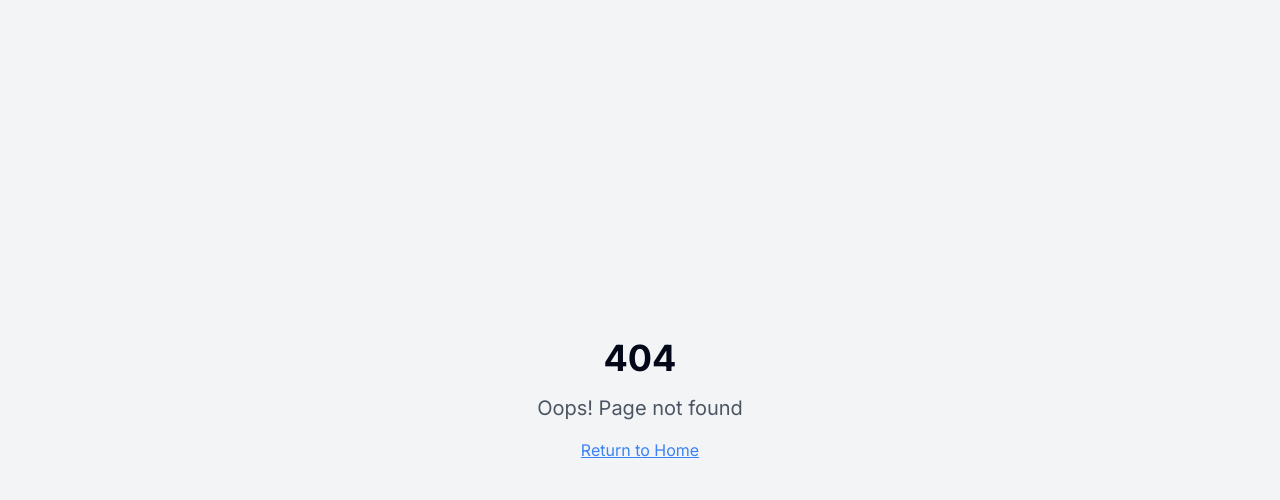
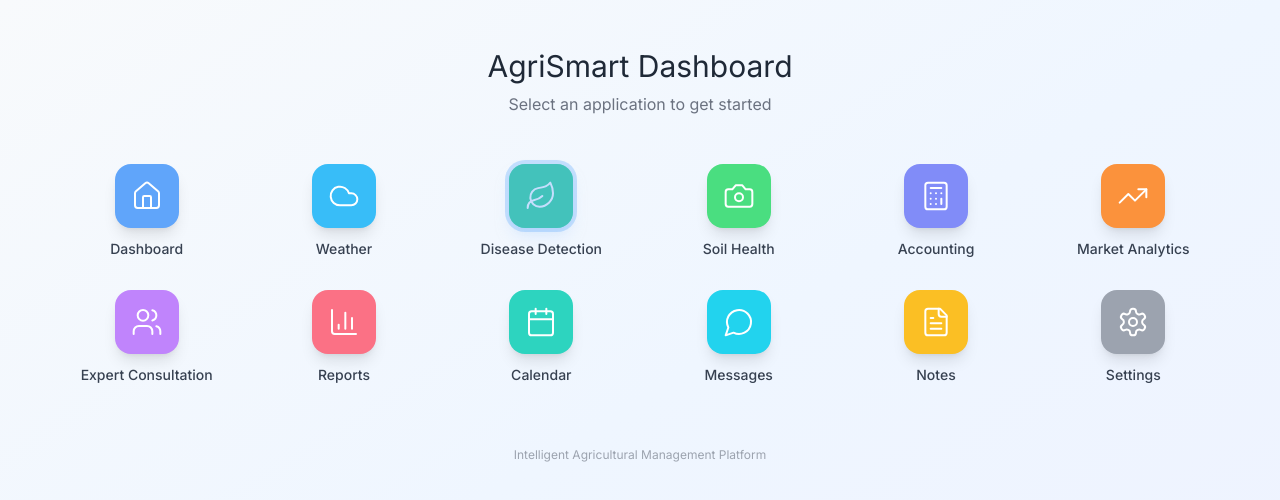
Before and after one commit to datavskl/farm-ai-compass, a React (Vite) app: page /homepage2 in a window 1280 px wide. Before the commit this address had no page. Shown: the top 500 px of the page. Built offline with nearby package versions, Linux system fonts and the light colour scheme.

Commit message:
Add new homepage design

```diff
--- a/src/App.tsx
+++ b/src/App.tsx
@@ -5,6 +5,7 @@ import { TooltipProvider } from "@/components/ui/tooltip";
 import { QueryClient, QueryClientProvider } from "@tanstack/react-query";
 import { BrowserRouter, Routes, Route, Navigate } from "react-router-dom";
 import Index from "./pages/Index";
+import Homepage2 from "./pages/Homepage2";
 import Dashboard from "./pages/Dashboard";
 import Profile from "./pages/Profile";
 import Weather from "./pages/Weather";
@@ -23,6 +24,7 @@ const App = () => (
       <BrowserRouter>
         <Routes>
           <Route path="/" element={<Index />} />
+          <Route path="/homepage2" element={<Homepage2 />} />
           <Route path="/dashboard" element={<Dashboard />} />
           <Route path="/profile" element={<Profile />} />
           <Route path="/weather" element={<Weather />} />
--- /dev/null
+++ b/src/pages/Homepage2.tsx
@@ -0,0 +1,180 @@
+import { useNavigate } from 'react-router-dom';
+import {
+  Cloud,
+  Leaf,
+  Camera,
+  Calculator,
+  TrendingUp,
+  Users,
+  Settings,
+  Home,
+  BarChart3,
+  MessageCircle,
+  Calendar,
+  FileText
+} from 'lucide-react';
+
+const Homepage2 = () => {
+  const navigate = useNavigate();
+
+  const appIcons = [
+    {
+      id: 'dashboard',
+      icon: Home,
+      label: 'Dashboard',
+      color: 'bg-blue-400',
+      route: '/dashboard',
+      isActive: false
+    },
+    {
+      id: 'weather',
+      icon: Cloud,
+      label: 'Weather',
+      color: 'bg-sky-400',
+      route: '/weather',
+      isActive: false
+    },
+    {
+      id: 'disease',
+      icon: Leaf,
+      label: 'Disease Detection',
+      color: 'bg-emerald-400',
+      route: '/disease-detection',
+      isActive: true // Highlighted as selected
+    },
+    {
+      id: 'soil',
+      icon: Camera,
+      label: 'Soil Health',
+      color: 'bg-green-400',
+      route: '/soil-health',
+      isActive: false
+    },
+    {
+      id: 'accounting',
+      icon: Calculator,
+      label: 'Accounting',
+      color: 'bg-indigo-400',
+      route: '/accounting',
+      isActive: false
+    },
+    {
+      id: 'analytics',
+      icon: TrendingUp,
+      label: 'Market Analytics',
+      color: 'bg-orange-400',
+      route: '/market',
+      isActive: false
+    },
+    {
+      id: 'consultation',
+      icon: Users,
+      label: 'Expert Consultation',
+      color: 'bg-purple-400',
+      route: '/consultation',
+      isActive: false
+    },
+    {
+      id: 'reports',
+      icon: BarChart3,
+      label: 'Reports',
+      color: 'bg-rose-400',
+      route: '/reports',
+      isActive: false
+    },
+    {
+      id: 'calendar',
+      icon: Calendar,
+      label: 'Calendar',
+      color: 'bg-teal-400',
+      route: '/calendar',
+      isActive: false
+    },
+    {
+      id: 'chat',
+      icon: MessageCircle,
+      label: 'Messages',
+      color: 'bg-cyan-400',
+      route: '/messages',
+      isActive: false
+    },
+    {
+      id: 'notes',
+      icon: FileText,
+      label: 'Notes',
+      color: 'bg-amber-400',
+      route: '/notes',
+      isActive: false
+    },
+    {
+      id: 'settings',
+      icon: Settings,
+      label: 'Settings',
+      color: 'bg-gray-400',
+      route: '/settings',
+      isActive: false
+    }
+  ];
+
+  return (
+    <div className="min-h-screen bg-gradient-to-br from-slate-50 via-blue-50 to-indigo-50">
+      <div className="container mx-auto px-6 py-12">
+        {/* Header */}
+        <div className="text-center mb-12">
+          <h1 className="text-3xl font-light text-gray-800 mb-2">
+            AgriSmart Dashboard
+          </h1>
+          <p className="text-gray-500">Select an application to get started</p>
+        </div>
+
+        {/* App Grid */}
+        <div className="max-w-6xl mx-auto">
+          <div className="grid grid-cols-2 sm:grid-cols-3 md:grid-cols-4 lg:grid-cols-6 gap-8">
+            {appIcons.map((app) => (
+              <div
+                key={app.id}
+                className="flex flex-col items-center group cursor-pointer"
+                onClick={() => navigate(app.route)}
+              >
+                {/* Icon Container */}
+                <div
+                  className={`
+                    relative w-16 h-16 rounded-2xl ${app.color}
+                    shadow-lg hover:shadow-xl transition-all duration-300
+                    flex items-center justify-center
+                    group-hover:scale-105 group-hover:-translate-y-1
+                    ${app.isActive ? 'ring-4 ring-blue-300 ring-opacity-50 shadow-blue-200/50' : ''}
+                  `}
+                >
+                  <app.icon
+                    className="w-8 h-8 text-white stroke-[1.5]"
+                    strokeWidth={1.5}
+                  />
+
+                  {/* Glow effect for active item */}
+                  {app.isActive && (
+                    <div className="absolute inset-0 rounded-2xl bg-blue-400 opacity-20 animate-pulse" />
+                  )}
+                </div>
+
+                {/* Label */}
+                <span className="mt-3 text-sm font-medium text-gray-700 text-center leading-tight">
+                  {app.label}
+                </span>
+              </div>
+            ))}
+          </div>
+        </div>
+
+        {/* Footer */}
+        <div className="text-center mt-16">
+          <p className="text-xs text-gray-400">
+            Intelligent Agricultural Management Platform
+          </p>
+        </div>
+      </div>
+    </div>
+  );
+};
+
+export default Homepage2;
```
